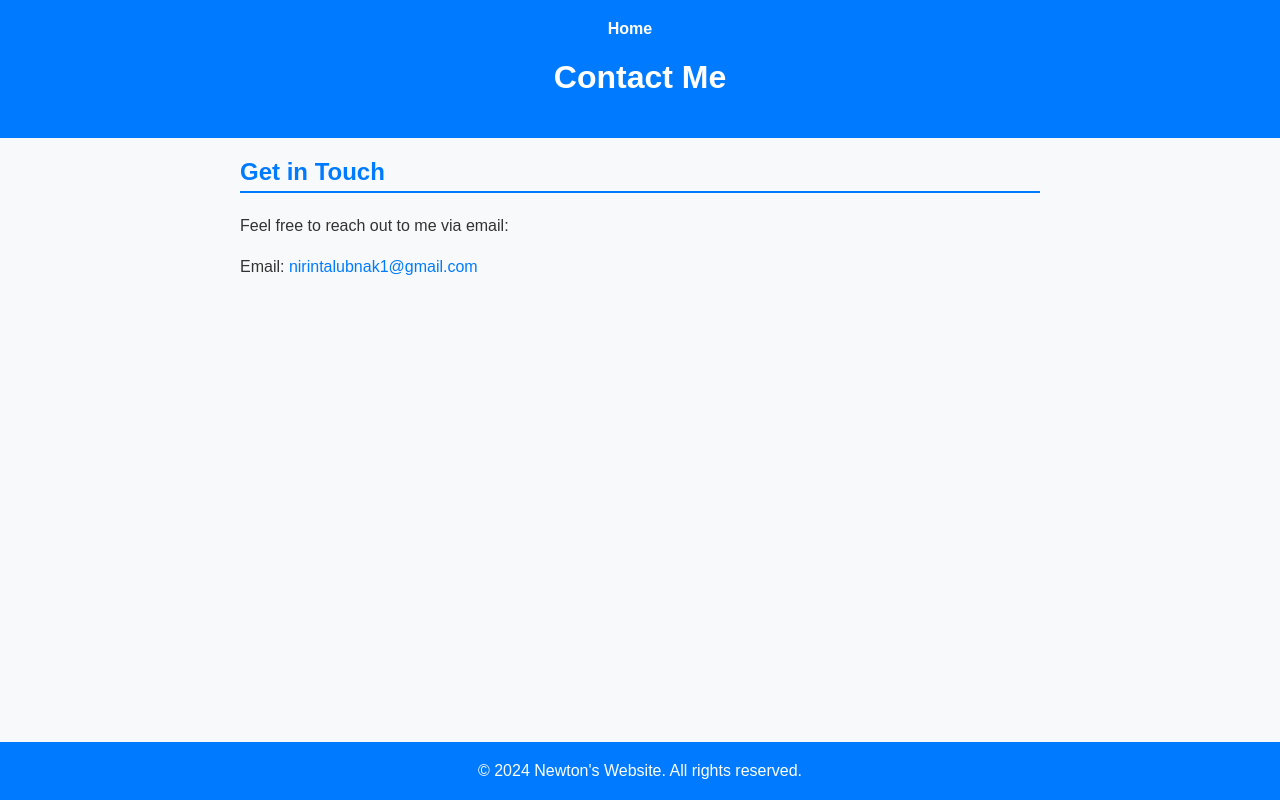
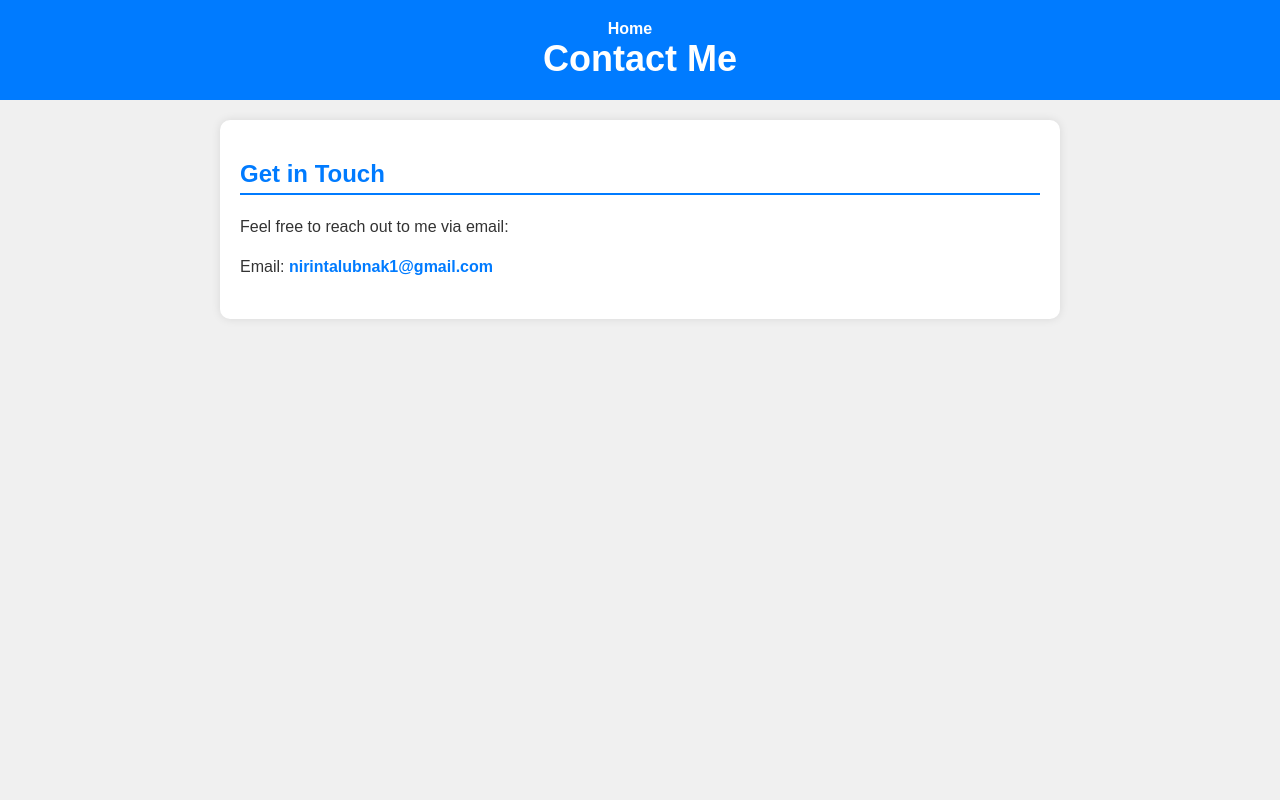
Before and after one commit to ArcticLynx1/Newton-s-Website, a plain HTML site: page contact.html in a window 1280 px wide. Drawn offline with Linux system fonts and the light colour scheme.

Commit message:
Update contact.html

```diff
--- a/contact.html
+++ b/contact.html
@@ -5,57 +5,70 @@
     <meta name="viewport" content="width=device-width, initial-scale=1.0">
     <title>Contact Me</title>
     <style>
+        /* General Styles */
         body {
             font-family: Arial, sans-serif;
-            background-color: #f8f9fa; /* Soft gray for a soothing vibe */
-            color: #333; /* Dark gray for readability */
+            background-color: #f0f0f0;
+            color: #333;
             margin: 0;
             padding: 0;
             box-sizing: border-box;
-        }
-        header {
-            background-color: #007bff; /* Bold blue header */
-            color: #fff; /* White text for contrast */
-            padding: 20px;
             text-align: center;
         }
+
+        /* Header Styles */
+        header {
+            background-color: #007bff;
+            color: #fff;
+            padding: 20px;
+        }
+        header h1 {
+            font-size: 36px;
+            margin: 0;
+        }
         header a {
-            color: #fff; /* White links in header */
-            text-decoration: none; /* No underlines, please */
-            font-weight: bold; /* Make 'em pop */
-            margin-right: 20px; /* Space out the links */
+            color: #fff;
+            text-decoration: none;
+            font-weight: bold;
+            margin-right: 20px;
         }
+
+        /* Main Styles */
         main {
             max-width: 800px;
             margin: 20px auto;
-            padding: 0 20px;
+            padding: 20px;
+            background-color: #fff;
+            border-radius: 10px;
+            box-shadow: 0 0 10px rgba(0, 0, 0, 0.1);
+            text-align: left;
         }
-        section {
-            margin-bottom: 30px; /* Space out the sections */
+        main h2 {
+            color: #007bff;
+            border-bottom: 2px solid #007bff;
+            padding-bottom: 5px;
+            margin-bottom: 20px;
         }
-        h2 {
-            color: #007bff; /* Blue headings */
-            border-bottom: 2px solid #007bff; /* Underline for emphasis */
-            padding-bottom: 5px;
+        main p {
+            font-size: 16px;
+            line-height: 1.5;
+            margin-bottom: 20px;
         }
-        p {
-            line-height: 1.6; /* Breathing room between lines */
+        main a {
+            color: #007bff;
+            text-decoration: none;
         }
-        a {
-            color: #007bff; /* Blue links */
-            text-decoration: none; /* No underlines, please */
+        main a:hover {
+            text-decoration: underline;
         }
-        a:hover {
-            text-decoration: underline; /* Underline on hover for emphasis */
+        main .contact-info {
+            margin-bottom: 20px;
         }
-        footer {
-            background-color: #007bff; /* Match the header for consistency */
-            color: #fff; /* White text for contrast */
-            text-align: center;
-            padding: 20px 0;
-            position: fixed; /* Stick it to the bottom */
-            width: 100%; /* Stretch across the page */
-            bottom: 0; /* Stick to the bottom */
+        main .contact-info p {
+            margin-bottom: 10px;
+        }
+        main .contact-info a {
+            font-weight: bold;
         }
     </style>
 </head>
@@ -67,12 +80,12 @@
     <main>
         <section>
             <h2>Get in Touch</h2>
-            <p>Feel free to reach out to me via email:</p>
-            <p>Email: <a href="mailto:nirintalubnak1@gmail.com">nirintalubnak1@gmail.com</a></p>
+            <div class="contact-info">
+                <p>Feel free to reach out to me via email:</p>
+                <p>Email: <a href="mailto:nirintalubnak1@gmail.com">nirintalubnak1@gmail.com</a></p>
+            </div>
+            <!-- You can add more contact options here -->
         </section>
     </main>
-    <footer>
-        &copy; 2024 Newton's Website. All rights reserved.
-    </footer>
 </body>
 </html>
```
